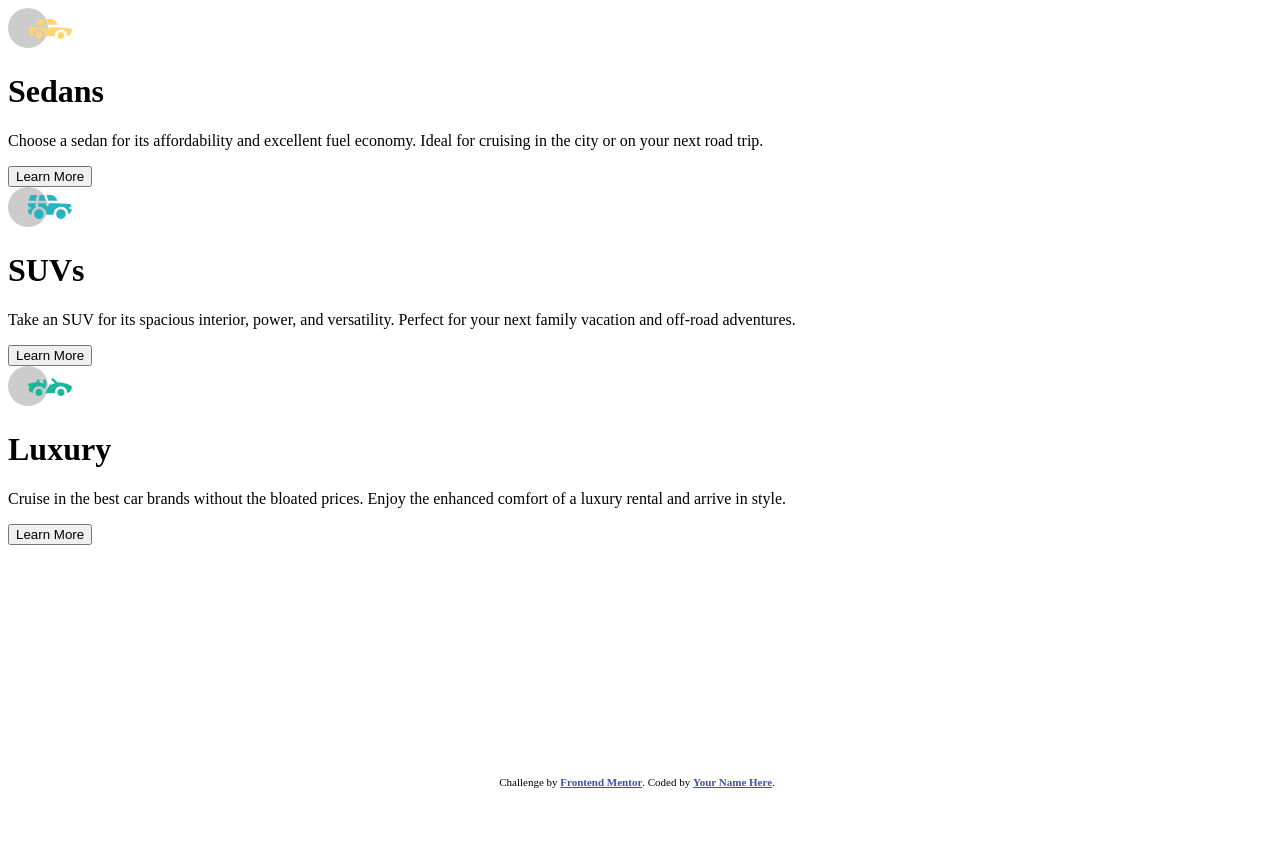
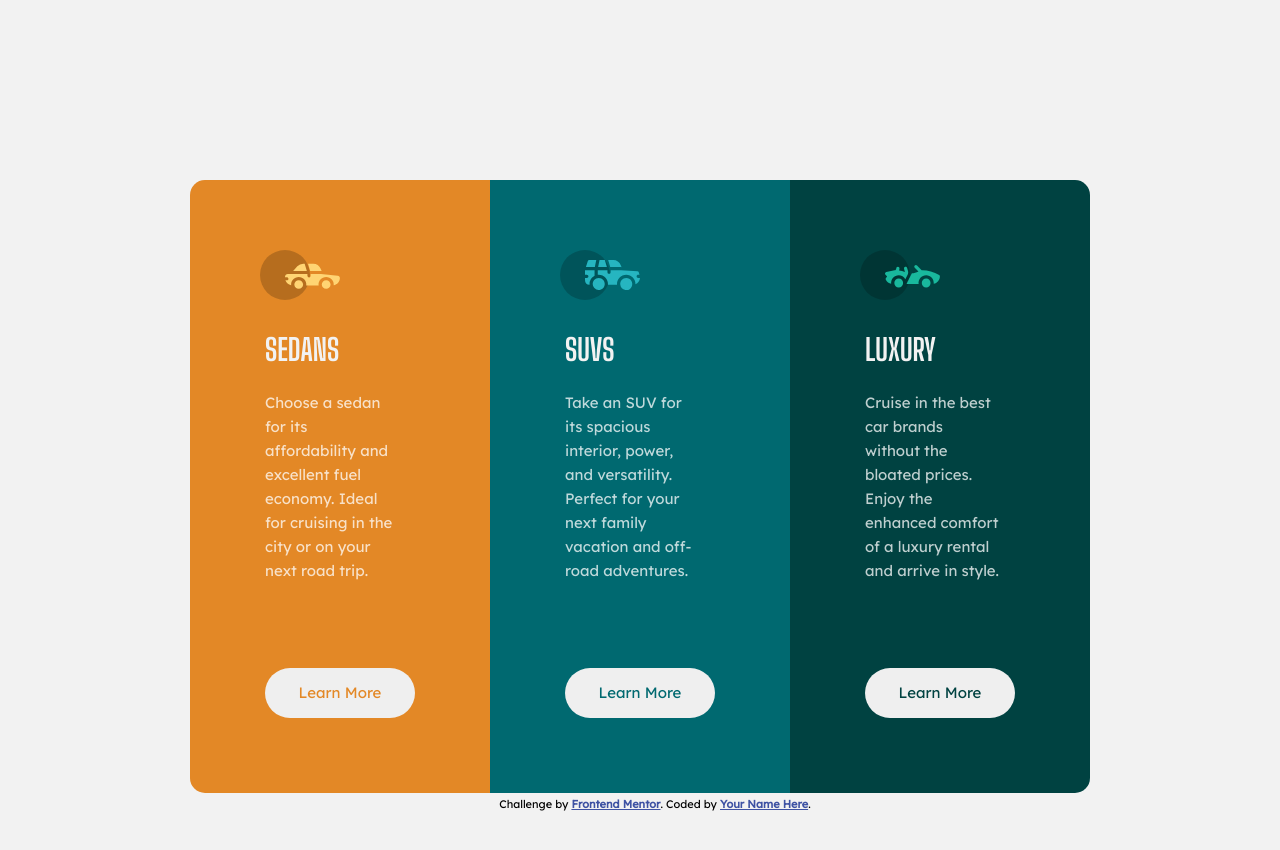
Before and after one commit to manuacg/3-column-preview-card-component, a plain HTML site: page index.html in a window 1280 px wide. Before the commit the page ends 800 px from the top, so only its background shows below. Drawn offline with Linux system fonts and the light colour scheme.

Commit message:
design done

```diff
--- a/index.html
+++ b/index.html
@@ -19,14 +19,16 @@
 
 <body>
 
-  <div class="container" role="main">
-    <div class="card">
+  <div class="container">
+
+    <div class="card" role="main">
+
       <div class="column-1">
         <img src="./images/icon-sedans.svg" alt="icon of a sedan">
         <h1>Sedans</h1>
         <p>Choose a sedan for its affordability and excellent fuel economy. Ideal for cruising in the city
           or on your next road trip.</p>
-        <button>Learn More</button>
+        <button class="button-1">Learn More</button>
       </div>
 
       <div class="column-2">
@@ -34,7 +36,7 @@
         <h1>SUVs</h1>
         <p>Take an SUV for its spacious interior, power, and versatility. Perfect for your next family vacation
           and off-road adventures.</p>
-        <button>Learn More</button>
+        <button class="button-2">Learn More</button>
       </div>
 
       <div class="column-3">
@@ -42,15 +44,19 @@
         <h1>Luxury</h1>
         <p>Cruise in the best car brands without the bloated prices. Enjoy the enhanced comfort of a luxury
           rental and arrive in style.</p>
-        <button>Learn More</button>
+        <button class="button-3">Learn More</button>
       </div>
+
     </div>
+
   </div>
 
-  <div class="attribution">
-    Challenge by <a href="https://www.frontendmentor.io?ref=challenge" target="_blank">Frontend Mentor</a>.
-    Coded by <a href="#">Your Name Here</a>.
-  </div>
+  <footer>
+    <div class="attribution">
+      Challenge by <a href="https://www.frontendmentor.io?ref=challenge" target="_blank">Frontend Mentor</a>.
+      Coded by <a href="#">Your Name Here</a>.
+    </div>
+  </footer>
 </body>
 
 </html>
--- a/style.css
+++ b/style.css
@@ -1,7 +1,113 @@
+body {
+  margin: 0;
+  width: 100%;
+  padding: 0;
+  font-family: "Lexend Deca", sans-serif;
+  font-size: 15px;
+  font-weight: 400;
+  background-color: hsl(0, 0%, 95%);
+  box-sizing: border-box;
+}
+
+h1,
+p,
+button,
+body{
+    margin: 0;
+    padding: 0;
+    line-height: 24px;
+}
+
+.card {
+  display: flex;
+  justify-content: center;
+  align-items: center;
+  flex-direction: column;
+  margin: 80px auto;
+  border-radius: 15px;
+  overflow: hidden;
+  width: 300px;
+}
+
+.column-1,
+.column-2,
+.column-3 {
+  color: hsla(0, 0%, 100%, 0.75);
+  padding: 25px;
+}
+
+.column-1 {
+  width: 300px;
+  background-color: hsl(31, 77%, 52%);
+}
+
+.column-2 {
+  width: 300px;
+  background-color: hsl(184, 100%, 22%);
+}
+
+.column-3 {
+  width: 300px;
+  background-color: hsl(179, 100%, 13%);
+}
+
+h1 {
+  font-family: "Big Shoulders Display", cursive;
+  font-weight: 700;
+  color: hsl(0, 0%, 95%);
+  margin: 50px;
+  margin-top: 0px;
+  margin-bottom: 0px;
+  text-transform: uppercase;
+}
+
+p {
+  text-align: left;
+  margin: 50px;
+  margin-top: 30px;
+  margin-bottom: 15px;
+}
+
+img {
+  margin: 45px;
+  margin-bottom: 30px;
+  height: 50px;
+  width: 80px;
+}
+
+button {
+  margin: 50px;
+  margin-top: 10px;
+  border-radius: 30px;
+  border: none;
+  width: 150px;
+  height: 50px;
+  font-family: "Lexend Deca", sans-serif;
+  font-size: 15px;
+}
+
+.button-1 {
+  color: hsl(31, 77%, 52%);
+}
+
+.button-2 {
+  color: hsl(184, 100%, 22%);
+}
+
+.button-3 {
+  color: hsl(179, 100%, 13%);
+}
+
+button:hover {
+  color: hsl(0, 0%, 95%);
+  background: none;
+  border: 1px solid hsl(0, 0%, 95%);
+}
+
 .attribution {
   font-size: 11px;
   position: absolute;
-    top: 97%;
+  top: 99%;
   left: 39%;
 }
 
@@ -9,3 +115,19 @@
   color: hsl(228, 45%, 44%);
   font-weight: 700;
 }
+
+@media (min-width: 40.7em) and (max-width: 90em) {
+  .card {
+    flex-direction: row;
+    width: 900px;
+    margin: 180px auto;
+  }
+
+  p {
+    margin-right: 65px;
+  }
+
+  button {
+    margin-top: 70px;
+  }
+}
```
Lines whose indentation alone changed are shown as unchanged.
